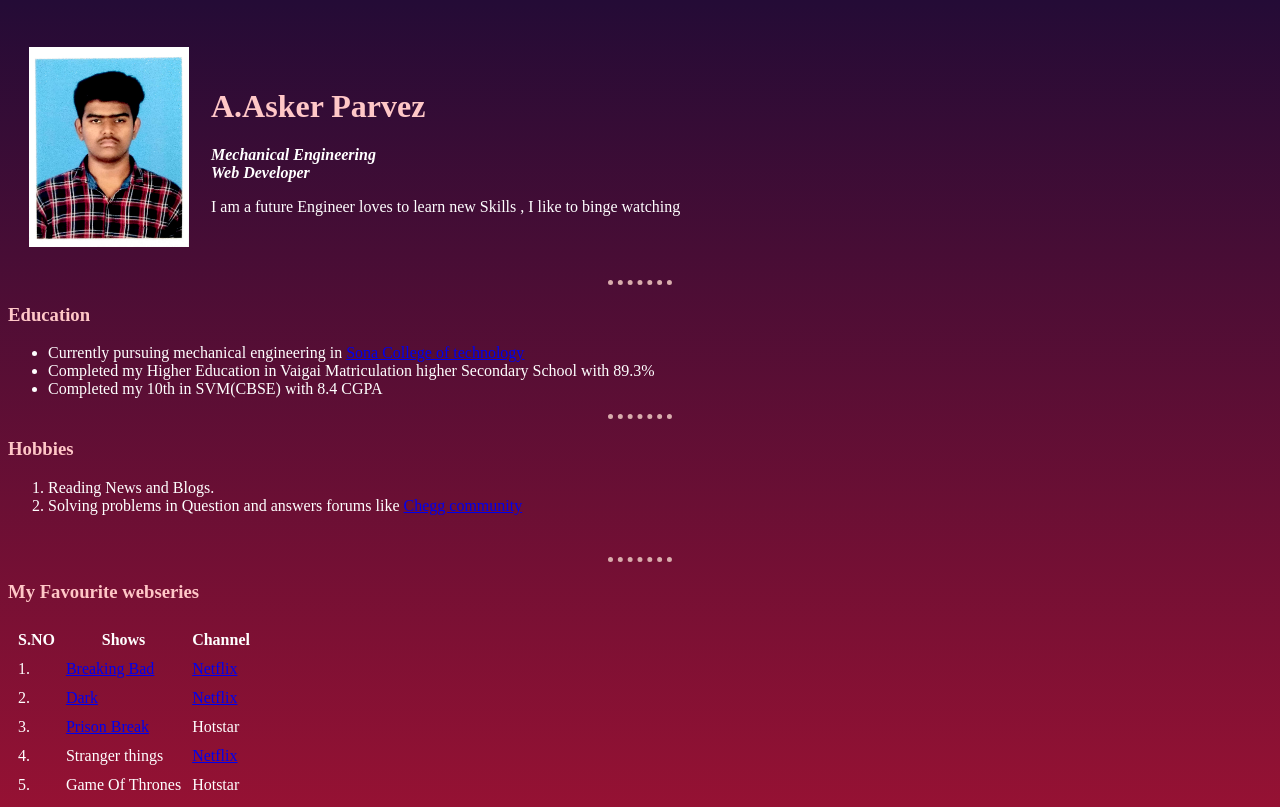
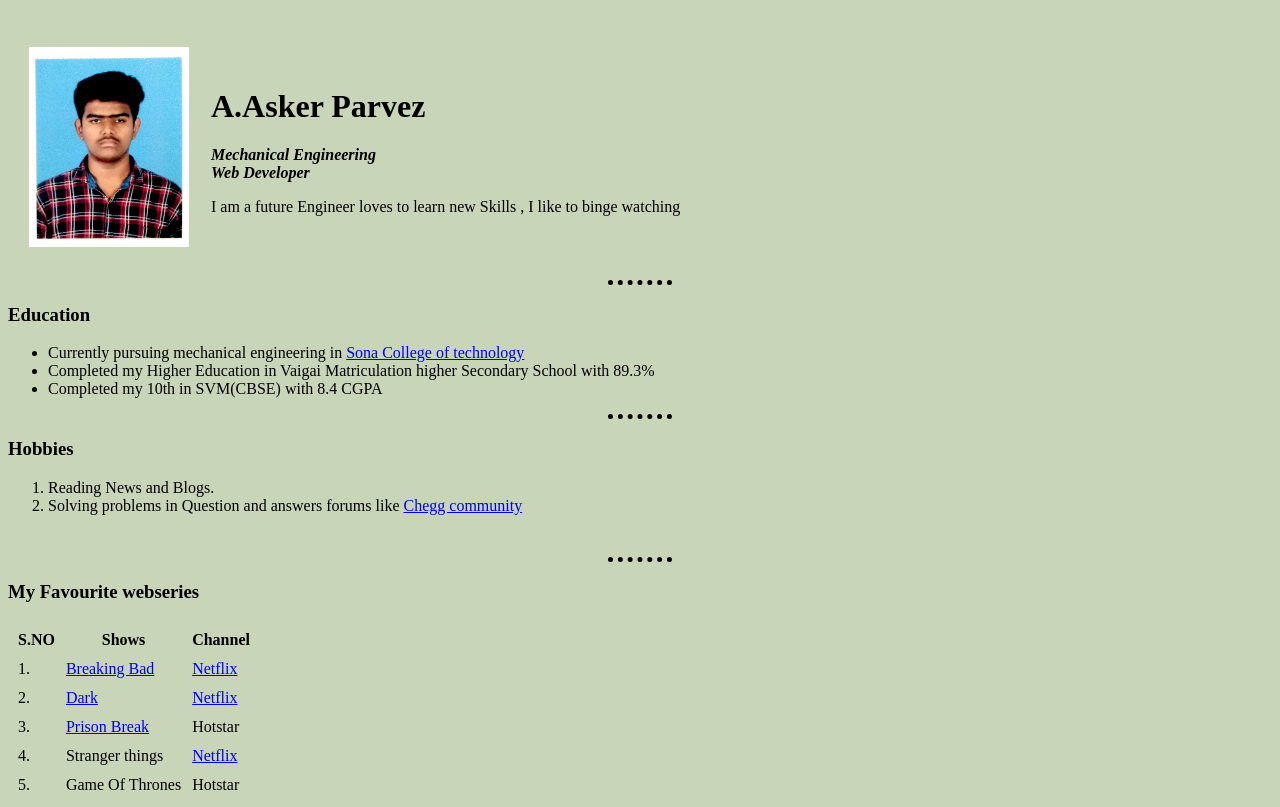
Before and after one commit to Askerparvez/cv, a plain HTML site: page index.html in a window 1280 px wide. Shown: the top 807 px of the page. Drawn offline with Linux system fonts and the light colour scheme.

Commit message:
now recent changes 23/08//2020

```diff
--- a/css/styles.css
+++ b/css/styles.css
@@ -1,10 +1,10 @@
 body {
-  background: linear-gradient(to top, rgb(195, 20, 50), rgb(36, 11, 54));
+  background: #c8d5b9;
 
 }
 
 hr {
-  border-color: #d9adad;
+  border-color: 8fc0a9;
   border-style: dotted none none none;
   border-width: 5px;
   height: 0px;
@@ -12,47 +12,47 @@ hr {
 }
 
 p {
-  color: white;
+  color: black;
   border-color: 5px black;
 }
 
 h1 {
-  color: #ffc7c7;border-color: 5px black;
+  color: black;border-color: 5px black;
 }
 
 h3 {
-  color: #ffc7c7;border-color: 5px black;
+  color: black;border-color: 5px black;
 }
 
 table {
-  color: white;
+  color: black;
 }
 
 ul {
-  color: white;
+  color: Black;
 }
 
 ol {
-  color: white;
+  color: Black;
 }
 
 a :link {
-  color: #ffc7c7;
+  color: #blue;
 }
 
 a:visited {
-  color: #ffc7c7;
+  color: #blue;
 }
 
 a:active {
-  color: #ffc7c7;
+  color: #blue;
 }
 
 a:hover {
-  color: #ffc7c7;
+  color: #blue;
 }
 form{
-  color:white;
+  color:Black;
 }
 input{
   border-color: 5px black;
```
Also changed, not shown: contact.html (+10 -1 lines), index.html (+3 -0 lines).
